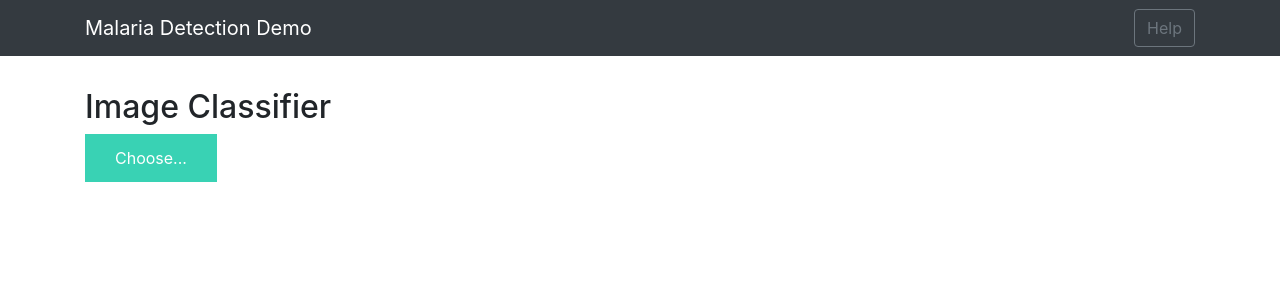
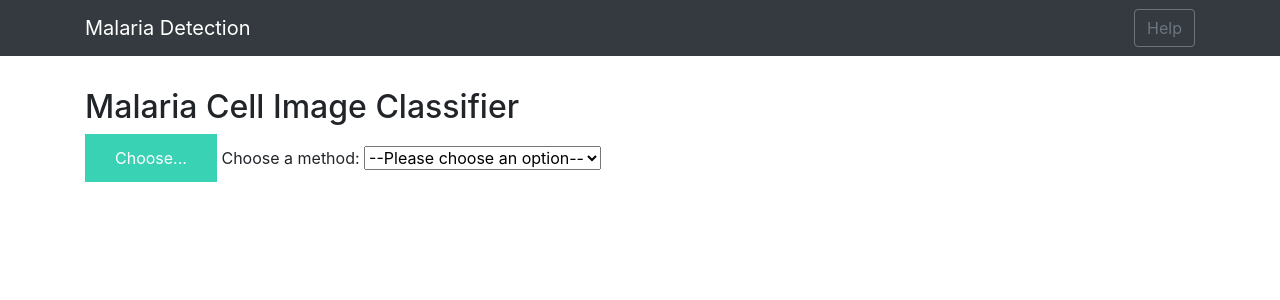
Before and after one commit to naotoo1/MD, a Flask app: page / in a window 1280 px wide. Shown: the top 300 px of the page. Run offline with Flask 2, Linux system fonts and the light colour scheme; some libraries are stand-ins or nearby versions.

Commit message:
Add files via upload

```diff
--- a/templates/base.html
+++ b/templates/base.html
@@ -15,7 +15,7 @@
 <body>
     <nav class="navbar navbar-dark bg-dark">
         <div class="container">
-            <a class="navbar-brand" href="#">Malaria Detection Demo</a>
+            <a class="navbar-brand" href="#">Malaria Detection</a>
             <button class="btn btn-outline-secondary my-2 my-sm-0" type="submit">Help</button>
         </div>
     </nav>
--- a/templates/index.html
+++ b/templates/index.html
@@ -1,6 +1,8 @@
 {% extends "base.html" %} {% block content %}
 
-<h2>Image Classifier</h2>
+
+
+<h2>Malaria Cell Image Classifier</h2>
 
 <div>
     <form id="upload-file" method="post" enctype="multipart/form-data">
@@ -8,7 +10,29 @@
             Choose...
         </label>
         <input type="file" name="file" id="imageUpload" accept=".png, .jpg, .jpeg">
+
+     <label for="model-select">Choose a method:</label>
+
+    <select name="models" id="model-select" >
+        <option value="">--Please choose an option--</option>
+        <option value="soft_ensemble_model">soft_ensemble_model</option>
+        <option value="hard_ensemble_model">hard_ensemble_model</option>
+        <option value="svm">svm_model</option>
+        <option value="random_forest_model">random_forest_model</option>
+        <option value="xgb_model">xgb_model</option>
+        <option value="celvq_model">celvq_model </option>
+        <option value="rslvq_model">rslvq_model </option>
+        <option value="summary_of_models">summary_of_models </option>
+
+
+
+  </select>
+
+
     </form>
+
+
+
 
     <div class="image-section" style="display:none;">
         <div class="img-preview">
```
